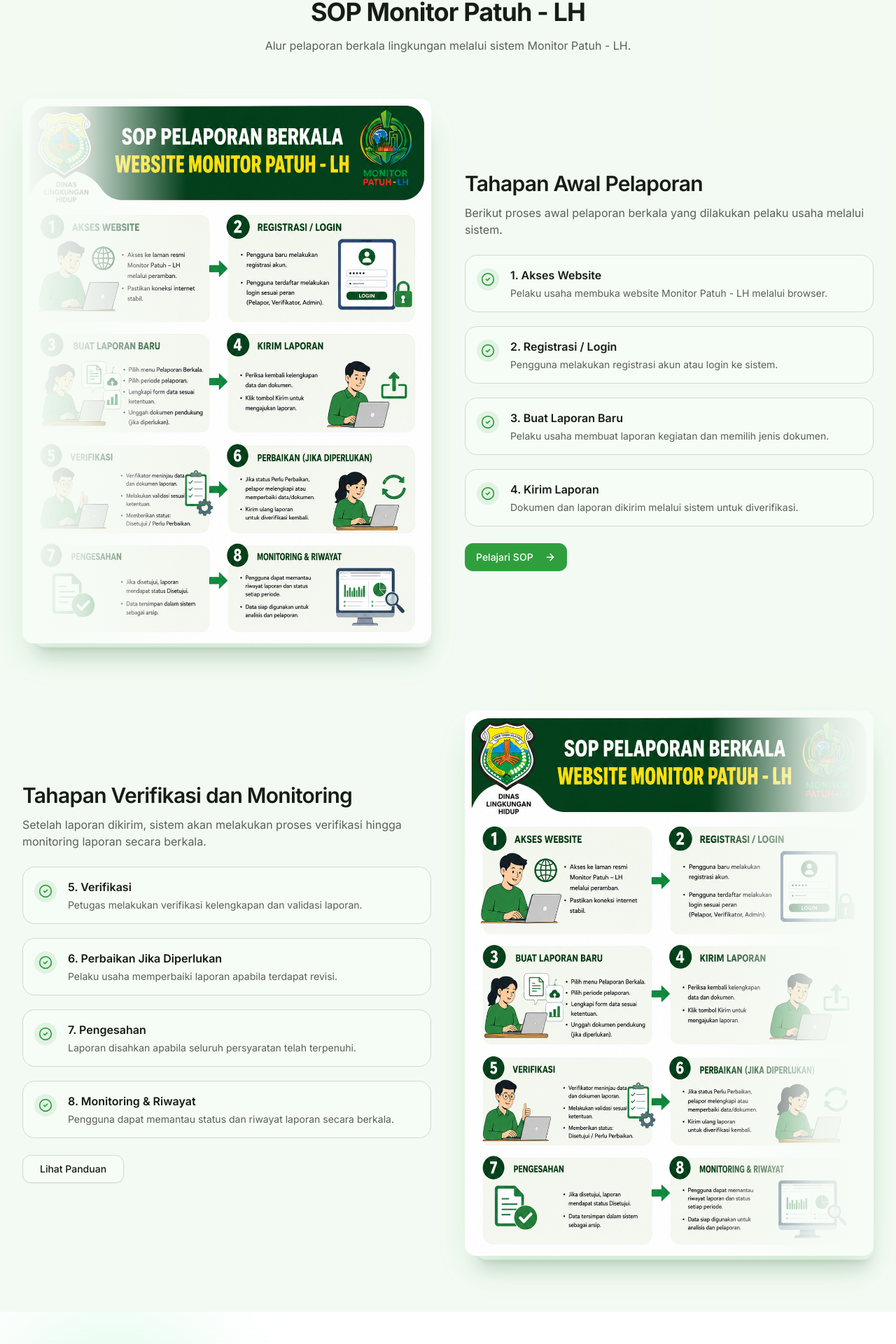
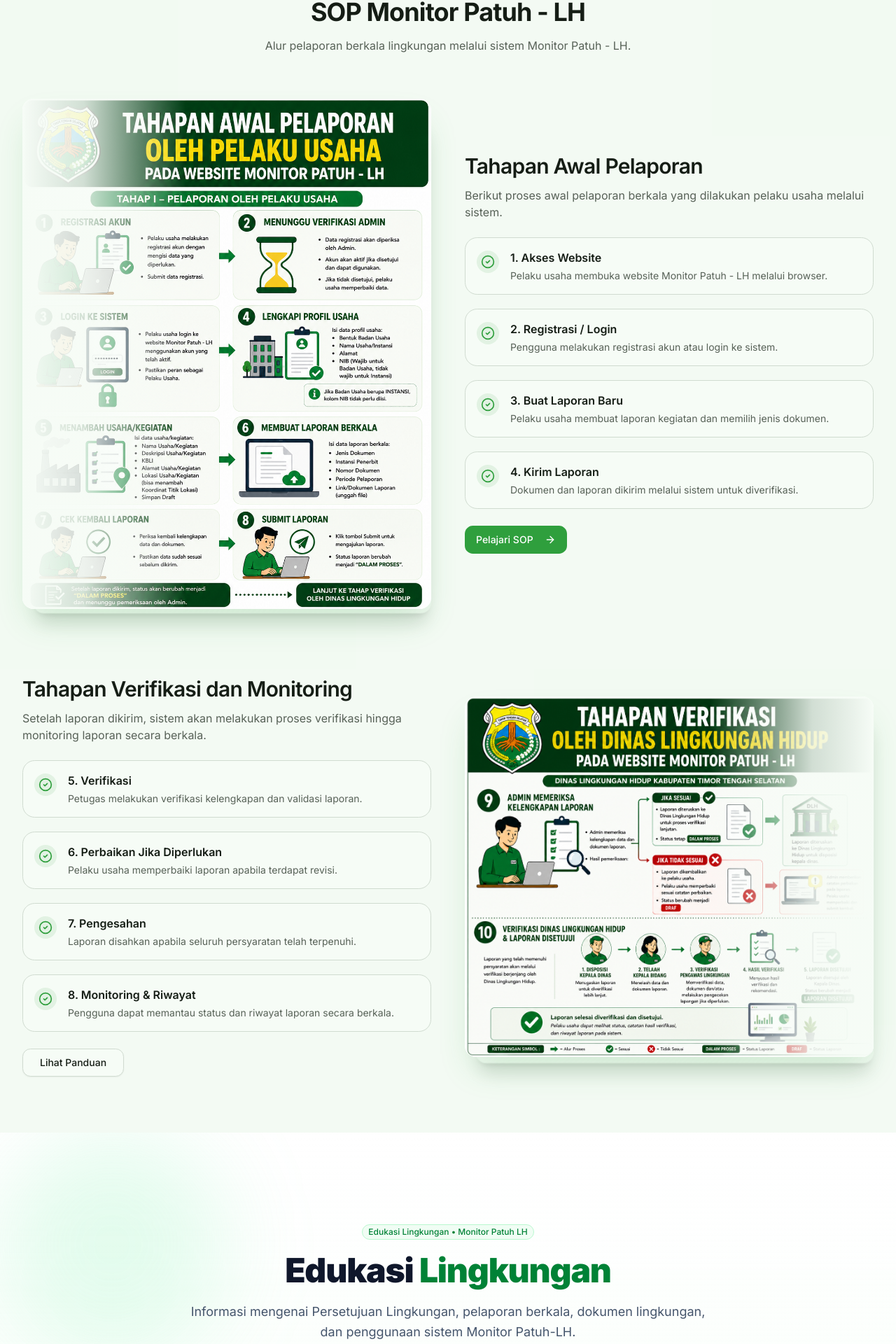
Before and after one commit to priscindytimoro-deo/enviro-project, a Next.js app: page /landing in a window 1280 px wide. Shown: the part 1077-2997 px from the top of the page at 70% size. Built offline with nearby package versions, Linux system fonts and the light colour scheme; no server answers.

Commit message:
edit sop

```diff
--- a/src/app/landing/components/features-section.tsx
+++ b/src/app/landing/components/features-section.tsx
@@ -127,8 +127,8 @@
         >
           {/* IMAGE */}
           <Image3D
-            lightSrc="/sop-light.png"
-            darkSrc="/sop-dark.png"
+            lightSrc="/SOP1.png"
+            darkSrc="/SOP1.png"
             alt="SOP Tahap Awal"
             direction="left"
           />
@@ -352,8 +352,8 @@
 
           {/* IMAGE */}
           <Image3D
-            lightSrc="/sop-light.png"
-            darkSrc="/sop-dark.png"
+            lightSrc="/SOP2.png"
+            darkSrc="/SOP2.png"
             alt="SOP Tahap Lanjutan"
             direction="right"
             className="order-1 lg:order-2"
```
Also changed, not shown: public/SOP1.png (added), public/SOP2.png (added).
